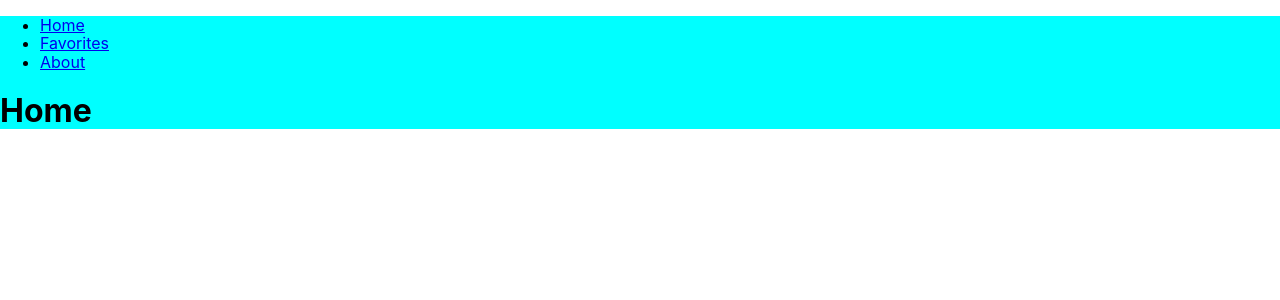
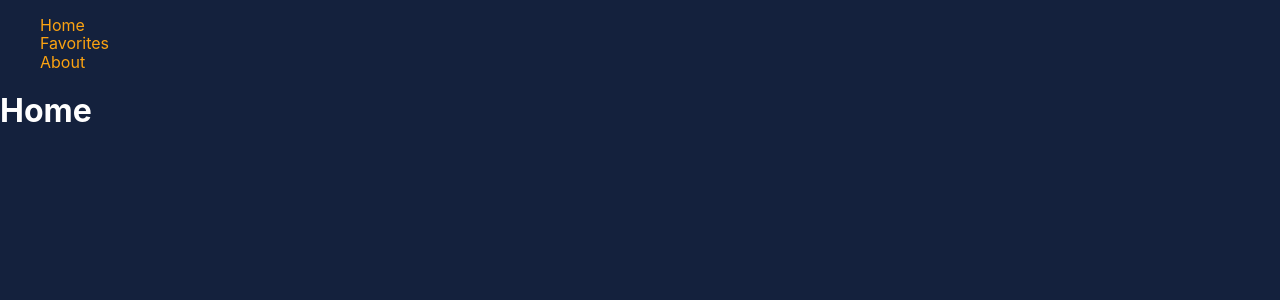
Before and after one commit to allisonLMT/cinemaFile-Movie-Database, a React (Create React App) app: page / in a window 1280 px wide. Shown: the top 300 px of the page. Built offline with nearby package versions, Linux system fonts and the light colour scheme.

Commit message:
start of nav styling

```diff
--- a/src/Navigation.js
+++ b/src/Navigation.js
@@ -6,9 +6,9 @@ function Nav () {
     return (
         <nav>
             <ul>
-                <li><NavLink to="/" exact>Home</NavLink></li>
-                <li><NavLink to="/favorites">Favorites</NavLink></li>
-                <li><NavLink to="/about">About</NavLink></li>
+                <li><NavLink to="/" exact className="nav-link">Home</NavLink></li>
+                <li><NavLink to="/favorites" className="nav-link">Favorites</NavLink></li>
+                <li><NavLink to="/about" className="nav-link">About</NavLink></li>
             </ul>
         </nav>
     );
--- a/src/styles/index.css
+++ b/src/styles/index.css
@@ -1,5 +1,10 @@
 body {
   margin: 0;
+
+  background-color: #14213D;
+  color: white;
+
+
   font-family: -apple-system, BlinkMacSystemFont, 'Segoe UI', 'Roboto', 'Oxygen',
     'Ubuntu', 'Cantarell', 'Fira Sans', 'Droid Sans', 'Helvetica Neue',
     sans-serif;
@@ -7,11 +12,24 @@ body {
   -moz-osx-font-smoothing: grayscale;
 }
 
-code {
-  font-family: source-code-pro, Menlo, Monaco, Consolas, 'Courier New',
-    monospace;
+nav {
+  color: #FCA311;
+
 }
 
-.App {
-  background-color: aqua;
+ul {
+  list-style-type: none;
 }
+
+.nav-link,
+.nav-link:visited {
+  color: #FCA311;
+  text-decoration: none;
+}
+
+.nav-link:focus,
+.nav-link:hover,
+.nav-link:active {
+  color: #FCA311;
+  text-decoration: underline;
+}
```
